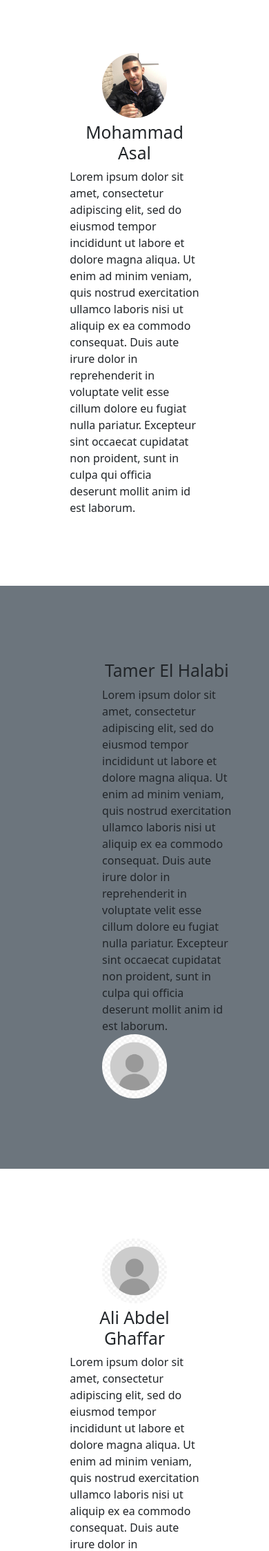
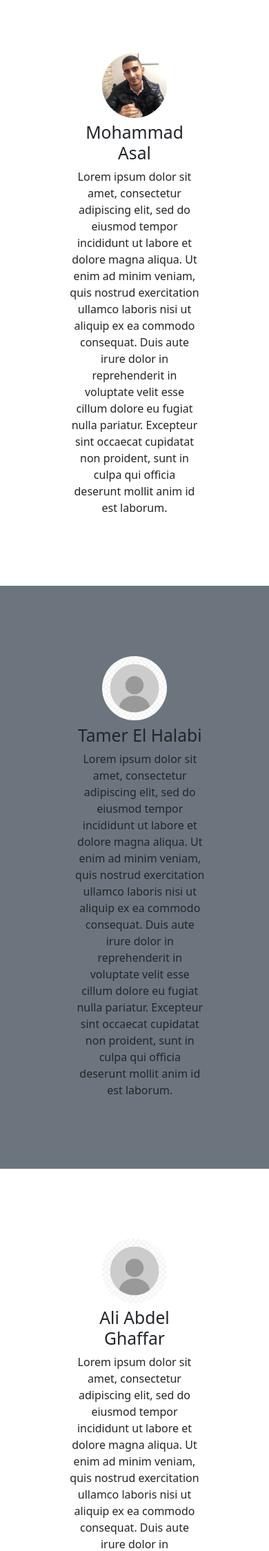
Before and after one commit to AliAgh123/MLProject, a Flask app: page / in a window 390 px wide. Shown: the part 1582-3830 px from the top of the page at 69% size. Run offline with Flask 3, Linux system fonts and the light colour scheme; parts of the project's set-up code (start-up, migrations or seed data) failed here and were passed over.

Commit message:
fixed styling issues

```diff
--- a/static/styles/style.css
+++ b/static/styles/style.css
@@ -47,3 +47,12 @@
 	height: auto;
 	padding: 25vh 3vw;
 }
+
+@media (max-width: 768px) {
+	.paragraph-reversed {
+		margin-left: 2vw;
+	}
+	.person-section {
+		text-align: center;
+	}
+}
--- a/templates/index.html
+++ b/templates/index.html
@@ -140,7 +140,17 @@
 
 			<div class="person-section bg-secondary">
 				<div class="row">
-					<div class="col-md-4 paragraph-reversed" style="padding-top: 3%">
+					<div class="col-md-6 order-md-5 text-center">
+						<img
+							class="profile-image"
+							src="{{url_for('static', filename='images/profileImage.jpeg')}}"
+							alt="profile-image"
+						/>
+					</div>
+					<div
+						class="col-md-4 paragraph-reversed order-md-1"
+						style="padding-top: 3%"
+					>
 						<h2 class="text-center">Tamer El Halabi</h2>
 						Lorem ipsum dolor sit amet, consectetur adipiscing elit, sed do
 						eiusmod tempor incididunt ut labore et dolore magna aliqua. Ut enim
@@ -149,13 +159,6 @@
 						reprehenderit in voluptate velit esse cillum dolore eu fugiat nulla
 						pariatur. Excepteur sint occaecat cupidatat non proident, sunt in
 						culpa qui officia deserunt mollit anim id est laborum.
-					</div>
-					<div class="col-md-6 text-center">
-						<img
-							class="profile-image"
-							src="{{url_for('static', filename='images/profileImage.jpeg')}}"
-							alt="profile-image"
-						/>
 					</div>
 				</div>
 			</div>
```
